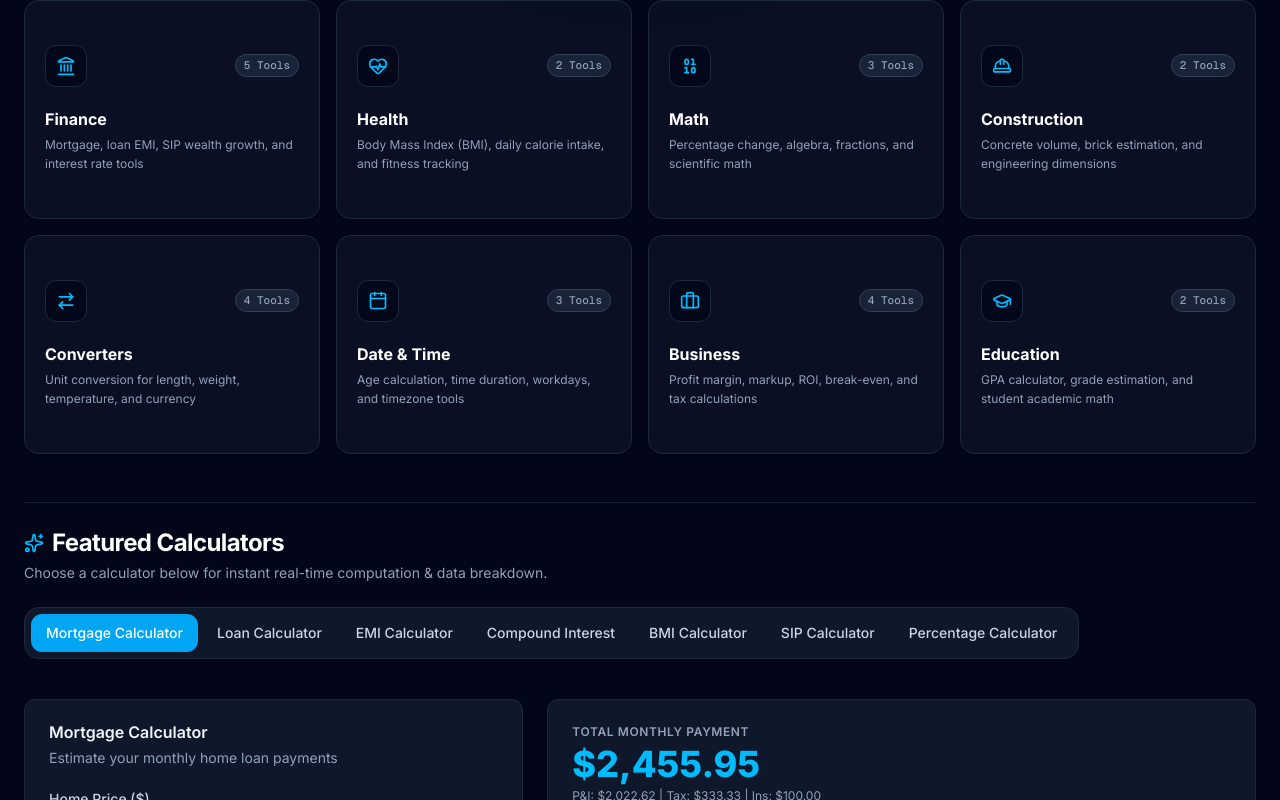
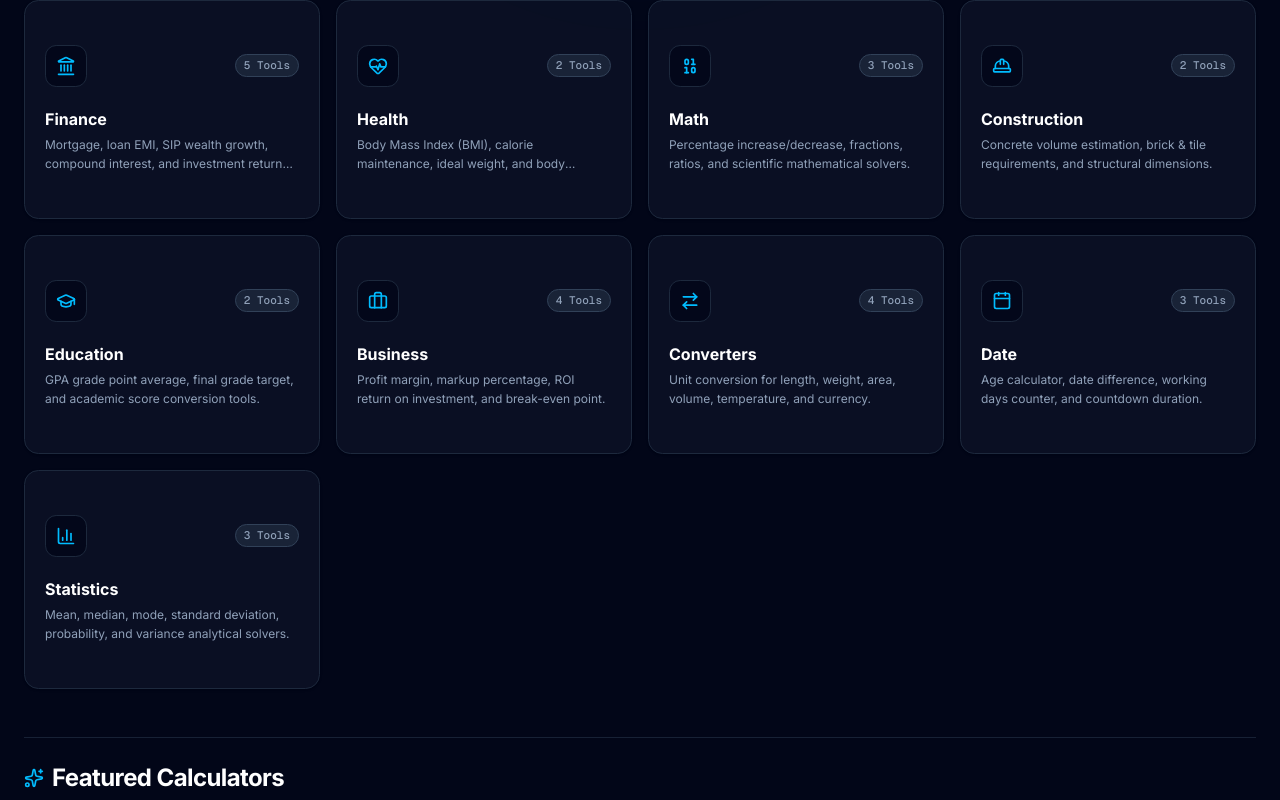
Before and after one commit to aryavardhansinghxgit/calc-platform, a Next.js app: page / in a window 1280 px wide. Shown: the part 580-1380 px from the top of the page. Built offline with nearby package versions, Linux system fonts and the light colour scheme.

Commit message:
feat: add category data schema and navigation constants for platform organization

```diff
--- a/src/constants/navigation.ts
+++ b/src/constants/navigation.ts
@@ -1,15 +1,5 @@
-import {
-  Home,
-  Landmark,
-  HeartPulse,
-  Binary,
-  HardHat,
-  ArrowRightLeft,
-  Calendar,
-  Briefcase,
-  GraduationCap,
-  LucideIcon,
-} from "lucide-react";
+import { Home, LucideIcon } from "lucide-react";
+import { CATEGORIES, CategoryData } from "@/data/categories";
 
 export interface NavigationCategory {
   id: string;
@@ -30,78 +20,15 @@ export const NAVIGATION_CATEGORIES: NavigationCategory[] = [
     description: "Overview of all top calculators and categories",
     href: "/",
   },
-  {
-    id: "finance",
-    name: "Finance",
-    slug: "finance",
-    icon: Landmark,
-    description: "Mortgage, loan EMI, SIP wealth growth, and interest rate tools",
-    href: "/category/finance",
-    count: 5,
-  },
-  {
-    id: "health",
-    name: "Health",
-    slug: "health",
-    icon: HeartPulse,
-    description: "Body Mass Index (BMI), daily calorie intake, and fitness tracking",
-    href: "/category/health",
-    count: 2,
-  },
-  {
-    id: "math",
-    name: "Math",
-    slug: "math",
-    icon: Binary,
-    description: "Percentage change, algebra, fractions, and scientific math",
-    href: "/category/math",
-    count: 3,
-  },
-  {
-    id: "construction",
-    name: "Construction",
-    slug: "construction",
-    icon: HardHat,
-    description: "Concrete volume, brick estimation, and engineering dimensions",
-    href: "/category/construction",
-    count: 2,
-  },
-  {
-    id: "converters",
-    name: "Converters",
-    slug: "converters",
-    icon: ArrowRightLeft,
-    description: "Unit conversion for length, weight, temperature, and currency",
-    href: "/category/converters",
-    count: 4,
-  },
-  {
-    id: "date-time",
-    name: "Date & Time",
-    slug: "date-time",
-    icon: Calendar,
-    description: "Age calculation, time duration, workdays, and timezone tools",
-    href: "/category/date-time",
-    count: 3,
-  },
-  {
-    id: "business",
-    name: "Business",
-    slug: "business",
-    icon: Briefcase,
-    description: "Profit margin, markup, ROI, break-even, and tax calculations",
-    href: "/category/business",
-    count: 4,
-  },
-  {
-    id: "education",
-    name: "Education",
-    slug: "education",
-    icon: GraduationCap,
-    description: "GPA calculator, grade estimation, and student academic math",
-    href: "/category/education",
-    count: 2,
-  },
+  ...CATEGORIES.map((cat) => ({
+    id: cat.id,
+    name: cat.name,
+    slug: cat.slug,
+    icon: cat.icon,
+    description: cat.description,
+    href: `/category/${cat.slug}`,
+    count: cat.count,
+  })),
 ];
 
 export const NAV_LINKS = NAVIGATION_CATEGORIES;
--- /dev/null
+++ b/src/data/categories.ts
@@ -0,0 +1,128 @@
+import {
+  Landmark,
+  HeartPulse,
+  Binary,
+  HardHat,
+  GraduationCap,
+  Briefcase,
+  ArrowRightLeft,
+  Calendar,
+  BarChart3,
+  LucideIcon,
+} from "lucide-react";
+
+export interface CategoryData {
+  id: string;
+  name: string;
+  slug: string;
+  description: string;
+  icon: LucideIcon;
+  count: number;
+  featured?: boolean;
+  color: string;
+}
+
+export const CATEGORIES: CategoryData[] = [
+  {
+    id: "finance",
+    name: "Finance",
+    slug: "finance",
+    description: "Mortgage, loan EMI, SIP wealth growth, compound interest, and investment return calculators.",
+    icon: Landmark,
+    count: 5,
+    featured: true,
+    color: "sky",
+  },
+  {
+    id: "health",
+    name: "Health",
+    slug: "health",
+    description: "Body Mass Index (BMI), calorie maintenance, ideal weight, and body composition tools.",
+    icon: HeartPulse,
+    count: 2,
+    featured: true,
+    color: "emerald",
+  },
+  {
+    id: "math",
+    name: "Math",
+    slug: "math",
+    description: "Percentage increase/decrease, fractions, ratios, and scientific mathematical solvers.",
+    icon: Binary,
+    count: 3,
+    featured: true,
+    color: "purple",
+  },
+  {
+    id: "construction",
+    name: "Construction",
+    slug: "construction",
+    description: "Concrete volume estimation, brick & tile requirements, and structural dimensions.",
+    icon: HardHat,
+    count: 2,
+    featured: true,
+    color: "amber",
+  },
+  {
+    id: "education",
+    name: "Education",
+    slug: "education",
+    description: "GPA grade point average, final grade target, and academic score conversion tools.",
+    icon: GraduationCap,
+    count: 2,
+    featured: false,
+    color: "blue",
+  },
+  {
+    id: "business",
+    name: "Business",
+    slug: "business",
+    description: "Profit margin, markup percentage, ROI return on investment, and break-even point.",
+    icon: Briefcase,
+    count: 4,
+    featured: false,
+    color: "indigo",
+  },
+  {
+    id: "converters",
+    name: "Converters",
+    slug: "converters",
+    icon: ArrowRightLeft,
+    description: "Unit conversion for length, weight, area, volume, temperature, and currency.",
+    count: 4,
+    featured: false,
+    color: "teal",
+  },
+  {
+    id: "date",
+    name: "Date",
+    slug: "date",
+    icon: Calendar,
+    description: "Age calculator, date difference, working days counter, and countdown duration.",
+    count: 3,
+    featured: false,
+    color: "rose",
+  },
+  {
+    id: "statistics",
+    name: "Statistics",
+    slug: "statistics",
+    description: "Mean, median, mode, standard deviation, probability, and variance analytical solvers.",
+    icon: BarChart3,
+    count: 3,
+    featured: false,
+    color: "violet",
+  },
+];
+
+export default CATEGORIES;
+
+export function getCategoryBySlug(slug: string): CategoryData | undefined {
+  return CATEGORIES.find(
+    (c) => c.slug.toLowerCase() === slug.toLowerCase() || c.id.toLowerCase() === slug.toLowerCase()
+  );
+}
+
+export function getCategoryByName(name: string): CategoryData | undefined {
+  return CATEGORIES.find((c) => c.name.toLowerCase() === name.toLowerCase());
+}
```
